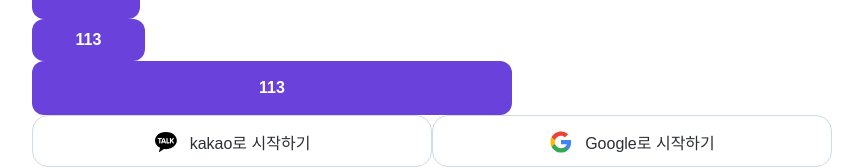
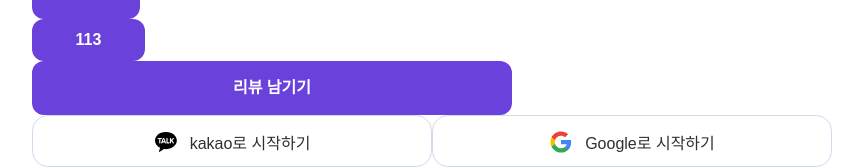
Before and after one commit to jaehyeongjung/Wine-project, a Next.js app: page / in a window 1280 px wide. Shown: the part 420-588 px from the top of the page, without its empty margins (8-871 px from the left). Built offline with nearby package versions, Linux system fonts and the light colour scheme.

Commit message:
chore: 필요없는코드제거 #8

```diff
--- a/pages/components/common/Button.module.css
+++ b/pages/components/common/Button.module.css
@@ -140,12 +140,6 @@
   font-weight: var(--font-bold);
 }
 
-.social {
-  width: 400px;
-  height: 52px;
-  font-size: var(--text-lg);
-  line-height: var(--line-height-lg);
-}
 
 /* 배경색 */
 .purple {
--- a/pages/components/common/Button.tsx
+++ b/pages/components/common/Button.tsx
@@ -15,8 +15,7 @@ interface ButtonProps {
     | 'width294'
     | 'width113'
     | 'width156'
-    | 'width480'
-    | 'social';
+    | 'width480';
 
   radius?: number;
   color?: 'purple' | 'gray' | 'white' | 'lite_purple';
--- a/pages/index.tsx
+++ b/pages/index.tsx
@@ -75,7 +75,7 @@ const Home: NextPage = () => {
       <Button
         type="default"
         size="width480"
-        text="113"
+        text="리뷰 남기기"
         color="purple"
         textColor="white"
       />
```
